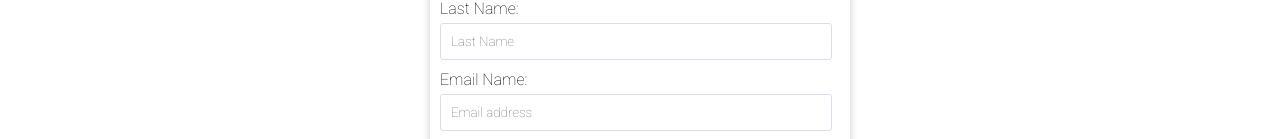
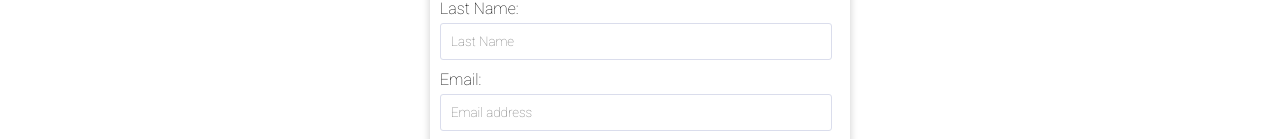
Before and after one commit to DanielEnricoBotta94/reqres-test, an Angular app in the folder reqres-test/: page /user-details/1 in a window 1280 px wide. Shown: the part 420-559 px from the top of the page. Built offline with nearby package versions, Linux system fonts and the light colour scheme; no server answers.

Commit message:
improved the email label

```diff
--- a/reqres-test/src/app/pages/user-details/user-details.component.html
+++ b/reqres-test/src/app/pages/user-details/user-details.component.html
@@ -8,7 +8,7 @@
         <input id="first-name" type="text" formControlName="first_name" placeholder="First Name" required>
         <label for="last-name">Last Name: </label>
         <input id="last-name" type="text" formControlName="last_name" placeholder="Last Name" required>
-        <label for="email">Email Name: </label>
+        <label for="email">Email: </label>
         <input id="email" type="email" formControlName="email" placeholder="Email address" required>
         <div class="action-bar">
           <button class="primary" type="button" routerLink="/home">Back</button>
```
